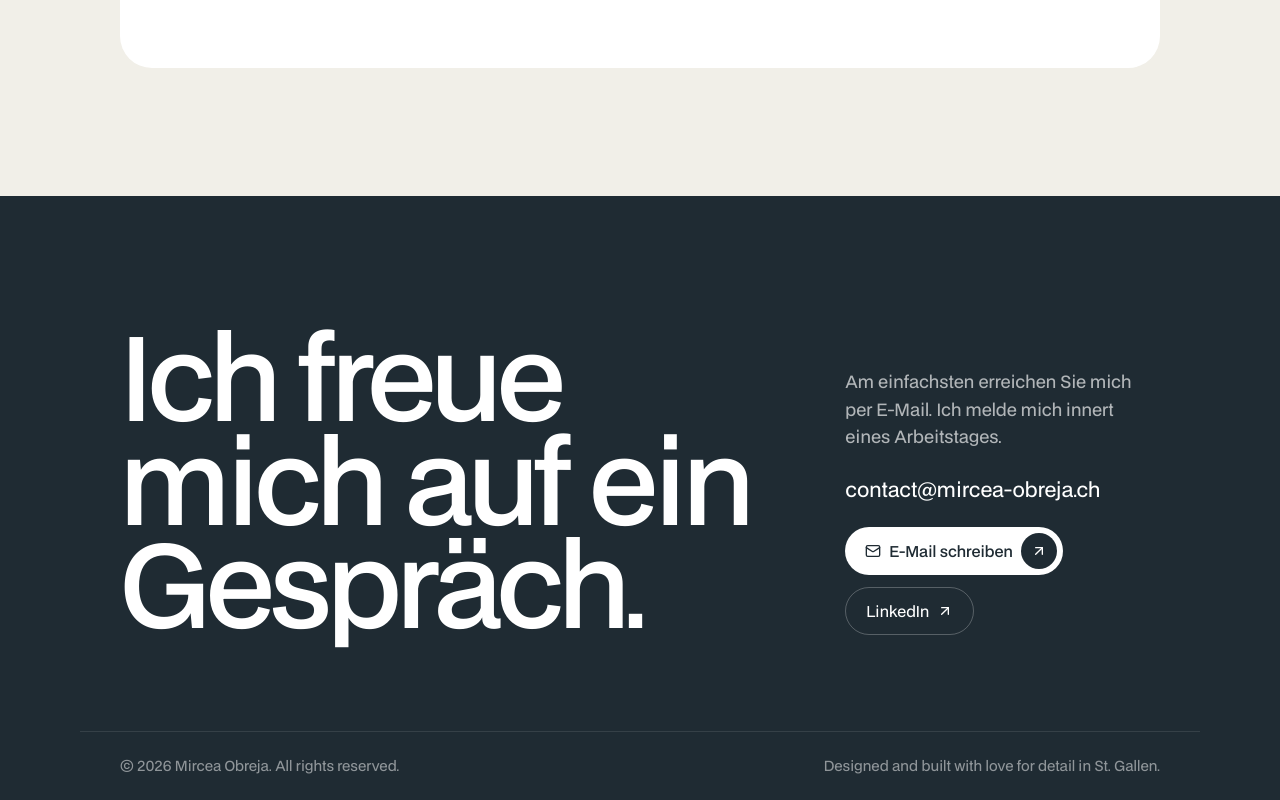
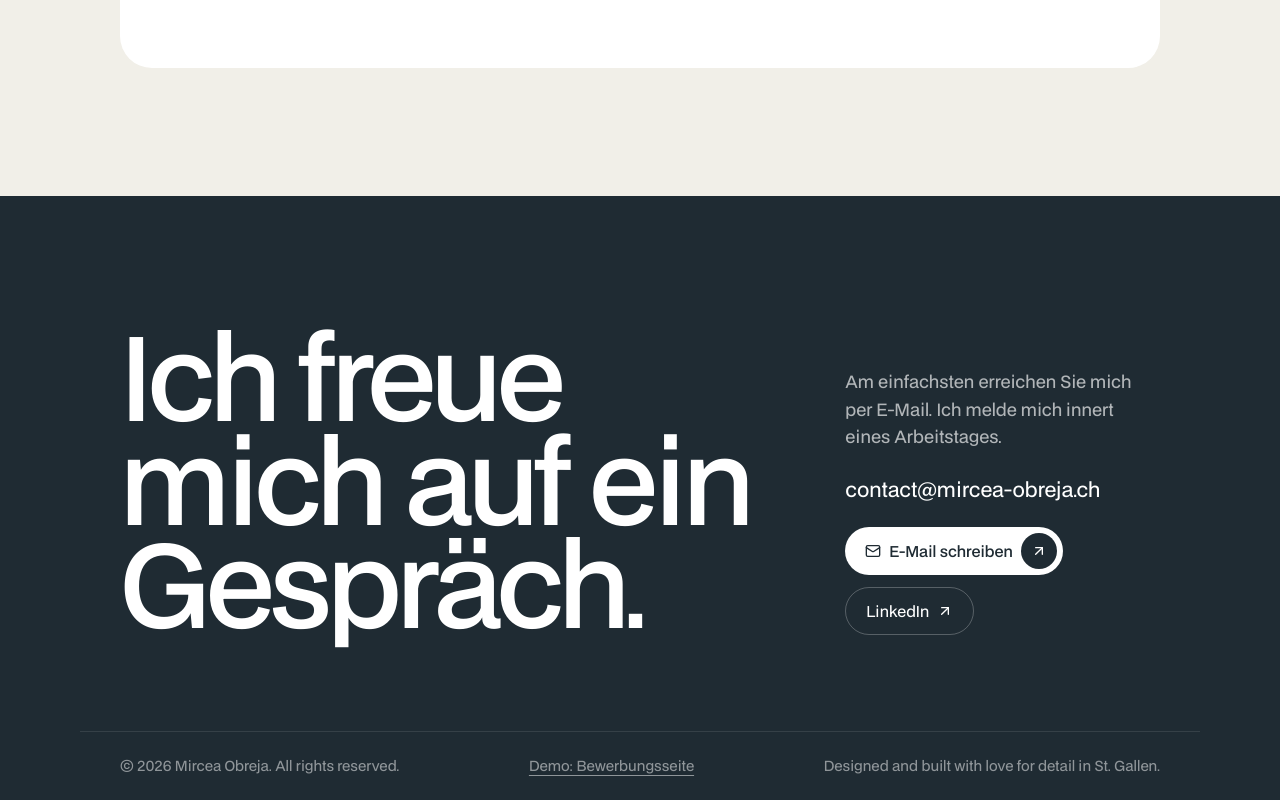
Before and after one commit to MirceaObreja/portfolio, a Next.js app: page /f/beispiel-energie-7k3m9q in a window 1280 px wide. Shown: the part 6446-7246 px from the top of the page. Built offline with nearby package versions, Linux system fonts and the light colour scheme.

Commit message:
Footer: Demo-Link zur Bewerbungsseite
Co-Authored-By: Claude Opus 5.5 <noreply@anthropic.com>
Claude-Session: https://claude.ai/code/session_01HYx915nDmFPKHPnvLH996D

```diff
--- a/src/components/site-footer.tsx
+++ b/src/components/site-footer.tsx
@@ -1,4 +1,5 @@
 import { ArrowUpRight, Mail } from 'lucide-react';
+import Link from 'next/link';
 import { KONTAKT } from '@/lib/site';
 
 export function SiteFooter({ titel = 'Lass uns sprechen.', text = 'Du hast Fragen zu einem Projekt oder möchtest über eine Zusammenarbeit sprechen? Schreib mir.', button = 'E-Mail schreiben' }: { titel?: string; text?: string; button?: string }) {
@@ -22,6 +23,8 @@ export function SiteFooter({ titel = 'Lass uns sprechen.', text = 'Du hast Frage
       </div>
       <div className="container-page flex flex-wrap justify-between gap-4 mt-8 border-t border-white/10 py-6 text-sm text-white/50">
         <span>© {new Date().getFullYear()} {KONTAKT.name}. All rights reserved.</span>
+        {/* Vorübergehend für die Demo, vor dem Livegang entfernen */}
+        <Link href="/f/beispiel-energie-7k3m9q" className="underline underline-offset-4 transition-colors hover:text-white">Demo: Bewerbungsseite</Link>
         <span>Designed and built with love for detail in St. Gallen.</span>
       </div>
     </footer>
```
